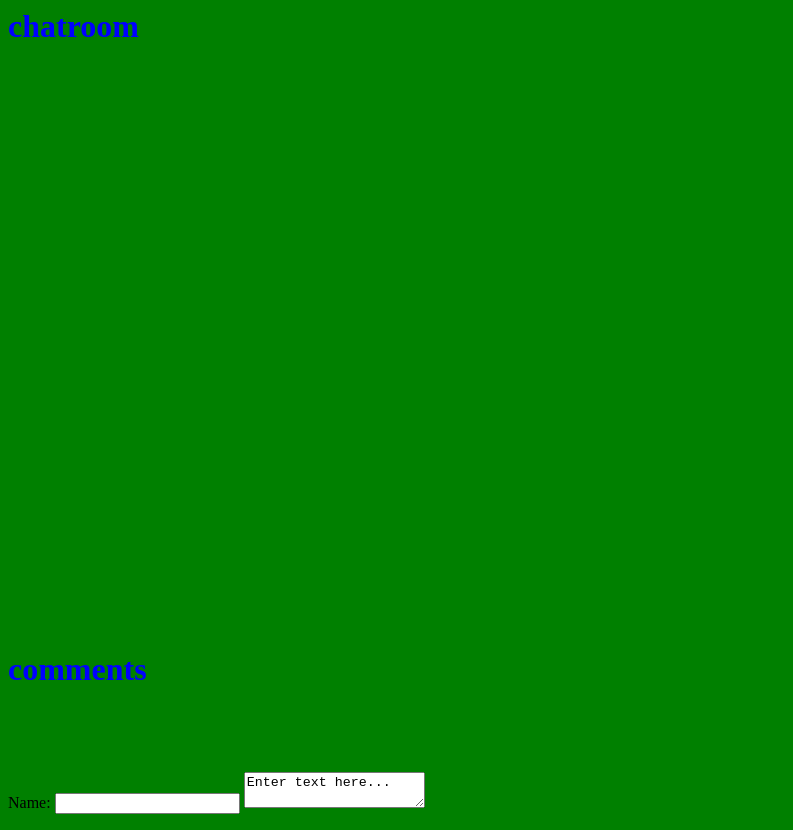
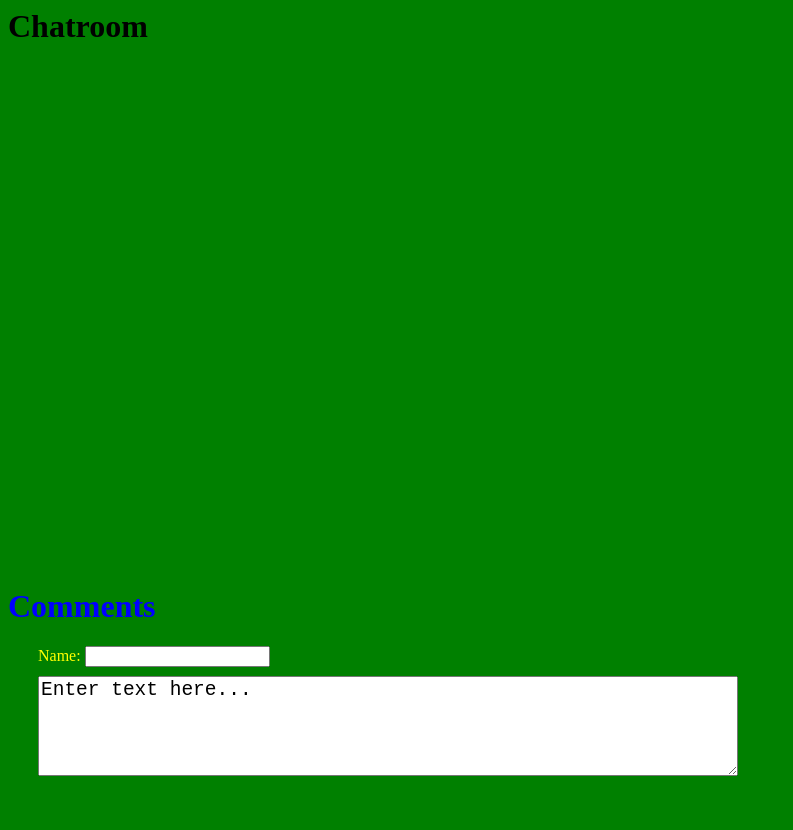
Before and after one commit to adnanmarzuk1/PlacementProject, a plain HTML site: page Client/index.html in a window 1280 px wide. Shown: the whole page, without its empty margins (0-793 px from the left). After the commit the page ends 800 px from the top, so only its background shows below. Drawn offline with Linux system fonts and the light colour scheme.

Commit message:
Added font size and text area size change

```diff
--- a/Client/index.html
+++ b/Client/index.html
@@ -1,6 +1,6 @@
 <head>
     <style>
-        .header{
+        #header{
             width:150px;
             height:100px;
             color: blue;
@@ -12,29 +12,49 @@
             width:500px;
             height:500px;
             margin: 0 auto;
+
+        }
+        #usrContainer{
+            height:30px;
+            margin-left:30px;
+            color:yellow;
         }
 
         body {
             background-color:green;
         }
+        #comment{
+            width:700;
+            margin-left: 30px;
+            height:100;
+            font-size: 150%;
+        }
+        #commentContainer{
+            color:blue;
+        }
 
     </style>
 </head>
 <body>
-    <div id="headerContainer">
-        <h1 class="header">chatroom </h1>
+    <div id="chatroomContainer">
+        <h1 class="comment">Chatroom </h1>
+
     </div>
     <div>
         <div id="contentContainer">
         </div>
     </div>
 
-    <div id="headerContainer">
-        <h1 class="header">comments </h1>
+    <div id="commentContainer">
+        <h1 class="comment">Comments </h1>
+        <div id="usrContainer">
+            <label id="nameLabel">  Name: </label> <input type="text" id="usrName">
+        </div>
+        <div>
+            <textarea id="comment" form="usrform">Enter text here...</textarea>
+
+        </div>
+
+
     </div>
-    <form action="demo_form.asp" id="usrform">
-        <label>  Name: </label> <input type="text"name="usrname">
-        <textarea name="comment" form="usrform">Enter text here...</textarea>
-    </form>
-
 </body>
```
